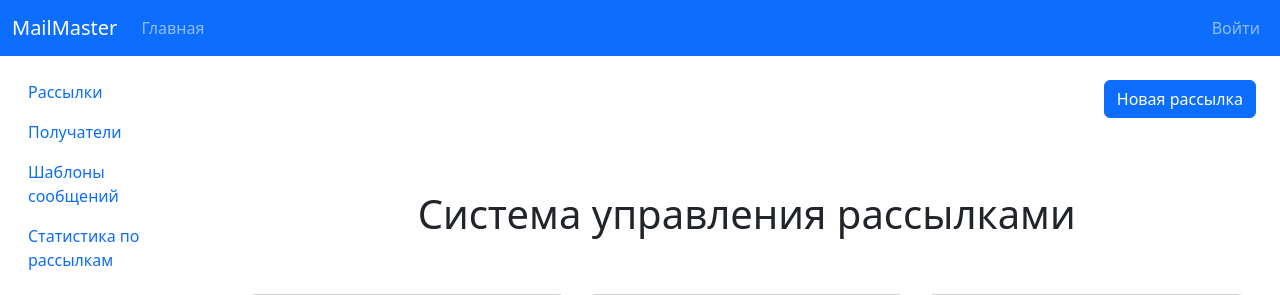
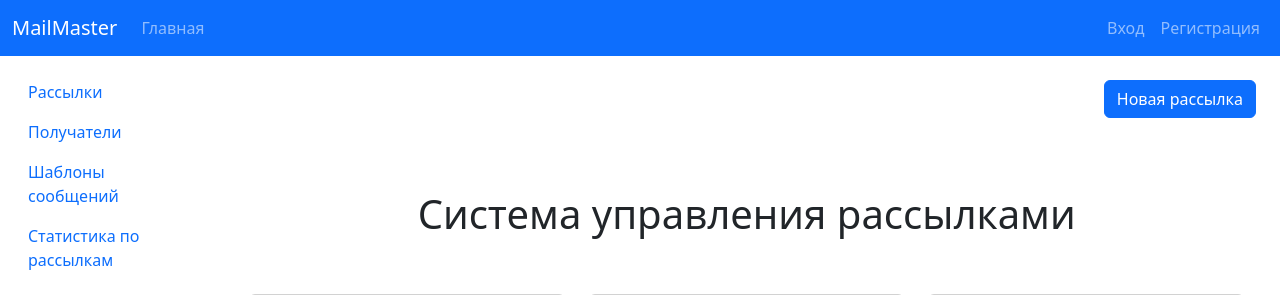
Before and after one commit to SergejGorshkov/ServiceMailing, a Django app: page / in a window 1280 px wide. Shown: the top 295 px of the page. Run offline with Django 5.2, Linux system fonts and the light colour scheme; data that the repository does not hold is empty; some libraries are stand-ins or nearby versions.

Commit message:
Часть 2 КР: муки творчества

```diff
--- a/service_mailing/templates/service_mailing/base.html
+++ b/service_mailing/templates/service_mailing/base.html
@@ -74,10 +74,10 @@
                 </ul>
 
                 <ul class="navbar-nav">
-                    {% if user.is_authenticated %}
+                    {% if user.is_authenticated %} <!-- Если пользователь авторизован, доступны кнопки Профиль и Выход -->
                     <li class="nav-item dropdown">
                         <a class="nav-link dropdown-toggle" href="#" role="button" data-bs-toggle="dropdown">
-                            <i class="bi bi-person-circle"></i> {{ user.username }}
+                            <i class="bi bi-person-circle"></i> {{ user.username|default:'Гость' }}
                         </a>
                         <ul class="dropdown-menu dropdown-menu-end">
                             <li><a class="dropdown-item" href="#">
@@ -85,19 +85,24 @@
                             </a></li>
                             <li><hr class="dropdown-divider"></li>
                             <li>
-                                <form method="post" action="#" class="d-inline">
+                                <form method="post" action="{% url 'users:logout' %}" class="d-inline">
                                     {% csrf_token %}
                                     <button type="submit" class="dropdown-item">
-                                        <i class="bi bi-box-arrow-right"></i> Выйти
+                                        <i class="bi bi-box-arrow-right"></i> Выход
                                     </button>
                                 </form>
                             </li>
                         </ul>
                     </li>
-                    {% else %}
+                    {% else %} <!-- Если пользователь не авторизован, доступна кнопка Вход и Регистрация -->
                     <li class="nav-item">
-                        <a class="nav-link" href="#">
-                            <i class="bi bi-box-arrow-in-right"></i> Войти
+                        <a class="nav-link" href="{% url 'users:login' %}">
+                            <i class="bi bi-box-arrow-in-right"></i> Вход
+                        </a>
+                    </li>
+                    <li class="nav-item">
+                        <a class="nav-link" href="{% url 'users:register' %}">
+                            <i class="bi bi-box-arrow-in-right"></i> Регистрация
                         </a>
                     </li>
                     {% endif %}
--- a/users/models.py
+++ b/users/models.py
@@ -34,7 +34,8 @@ class User(AbstractUser):
         null=True,
         verbose_name='Страна',
         help_text='Введите страну')
-    token = models.CharField(   # Поле для хранения токена временного доступа (для регистрации пользователя)
+    # Поле для хранения токена временного доступа (для регистрации пользователя)
+    token = models.CharField(
         max_length=32,
         blank=True,
         null=True,
```
Also changed, not shown: media/users/avatars/avatar1_2LCsMKB.jpg (added), media/users/avatars/avatar1_KXPj5fp.jpg (added), users/migrations/0002_alter_user_token.py (added).
